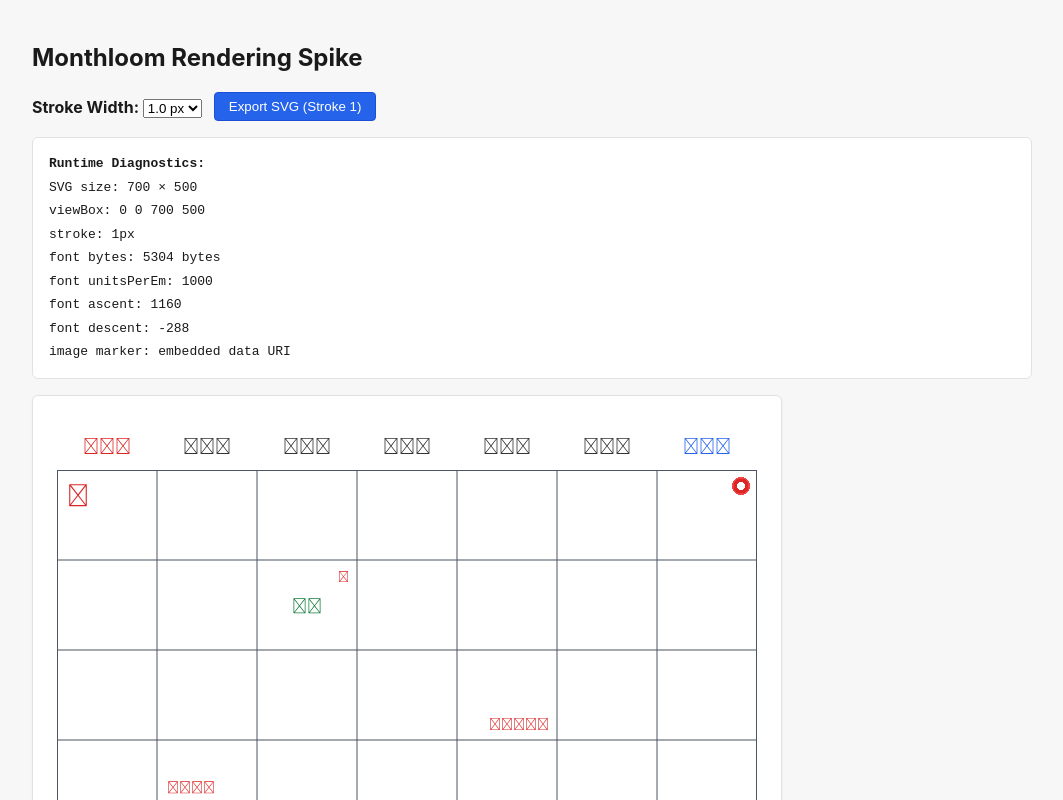
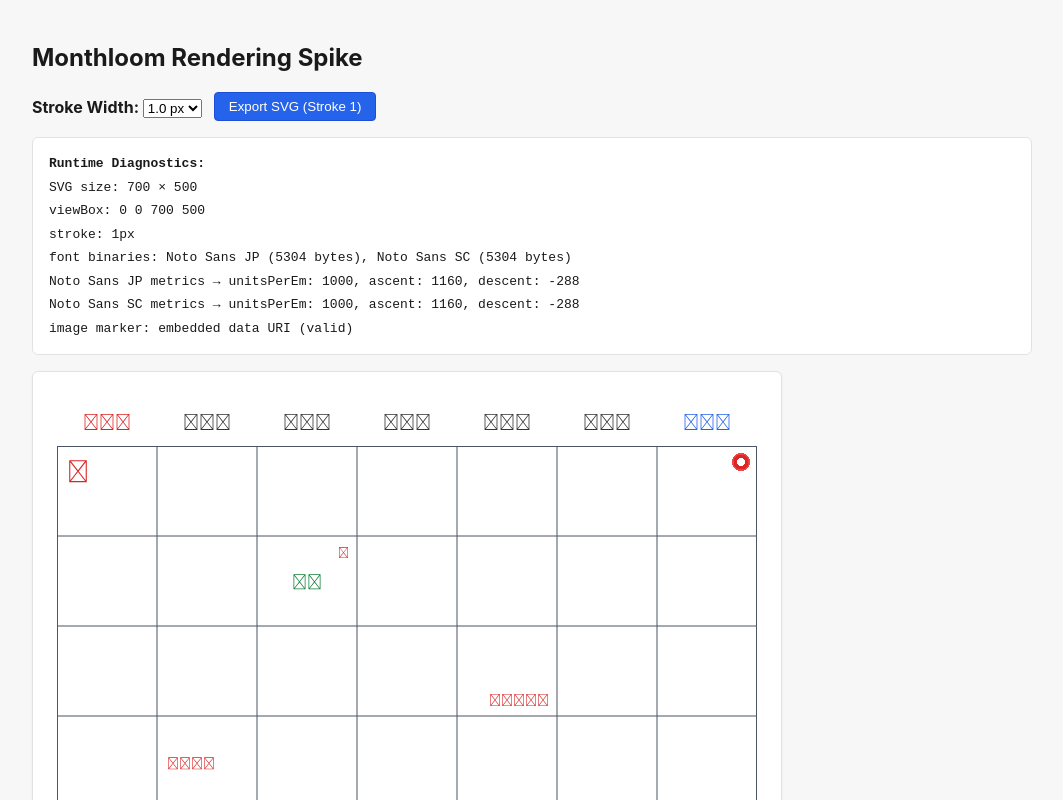
Before and after one commit to Glooory/monthloom, a React (Vite) app: page / in a window 1280 px wide. Shown: the top 800 px of the page, without its empty margins (108-1171 px from the left). Built offline with nearby package versions, Linux system fonts and the light colour scheme.

Commit message:
feat: load Noto Sans SC for Chinese holiday text and markers

```diff
--- a/src/spike/App.tsx
+++ b/src/spike/App.tsx
@@ -13,10 +13,11 @@ import {
 } from "./testData";
 
 export function App() {
-  const [font, setFont] = useState<SpikeFont | null>(null);
+  const [fontJP, setFontJP] = useState<SpikeFont | null>(null);
+  const [fontSC, setFontSC] = useState<SpikeFont | null>(null);
   const [markerDataUri, setMarkerDataUri] = useState<string>("");
   const [strokeWidth, setStrokeWidth] = useState<number>(1);
-  const [fontBytesCount, setFontBytesCount] = useState<number>(0);
+  const [fontBytesCount, setFontBytesCount] = useState<{ jp: number; sc: number }>({ jp: 0, sc: 0 });
   const [error, setError] = useState<string | null>(null);
   const [loading, setLoading] = useState<boolean>(true);
 
@@ -25,29 +26,44 @@ export function App() {
       try {
         setLoading(true);
 
-        // 1. Fetch Google Font binary
-        const textSubset = [
+        // 1. Fetch Google Font binary for Noto Sans JP (Latin, digits, Japanese holidays)
+        const jpSubset = [
           ...WEEKDAYS,
           SAMPLE_TEXTS.singleDigit,
           SAMPLE_TEXTS.doubleDigit,
-          SAMPLE_TEXTS.chinese,
           SAMPLE_TEXTS.japanese,
           SAMPLE_TEXTS.japaneseShort,
+        ].join("");
+
+        const jpBytes = await fetchGoogleFontBytes({
+          family: "Noto Sans JP",
+          weight: 400,
+          style: "normal",
+          text: jpSubset,
+        });
+
+        // 2. Fetch Google Font binary for Noto Sans SC (Chinese holidays, markers)
+        const scSubset = [
+          SAMPLE_TEXTS.chinese,
           SAMPLE_TEXTS.marker,
         ].join("");
 
-        const fontBytes = await fetchGoogleFontBytes({
-          family: "Noto Sans JP",
+        const scBytes = await fetchGoogleFontBytes({
+          family: "Noto Sans SC",
           weight: 400,
           style: "normal",
-          text: textSubset,
+          text: scSubset,
         });
 
-        setFontBytesCount(fontBytes.byteLength);
-        const parsedFont = parseFont(fontBytes);
-        setFont(parsedFont);
+        setFontBytesCount({
+          jp: jpBytes.byteLength,
+          sc: scBytes.byteLength,
+        });
 
-        // 2. Fetch Spike marker image
+        setFontJP(parseFont(jpBytes));
+        setFontSC(parseFont(scBytes));
+
+        // 3. Fetch Spike marker image
         const markerUrl = `${import.meta.env.BASE_URL}spike-marker.png`;
         const markerRes = await fetch(markerUrl);
         if (markerRes.ok) {
@@ -66,13 +82,14 @@ export function App() {
   }, []);
 
   const svgDocument = useMemo(() => {
-    if (!font) return null;
+    if (!fontJP || !fontSC) return null;
     return buildSpikeSvg({
       strokeWidth,
-      font,
+      fontJP,
+      fontSC,
       markerDataUri,
     });
-  }, [font, strokeWidth, markerDataUri]);
+  }, [fontJP, fontSC, strokeWidth, markerDataUri]);
 
   const handleExport = () => {
     if (!svgDocument) return;
@@ -119,19 +136,24 @@ export function App() {
         <div>SVG size: {SPIKE_VIEW_WIDTH} × {SPIKE_VIEW_HEIGHT}</div>
         <div>viewBox: 0 0 {SPIKE_VIEW_WIDTH} {SPIKE_VIEW_HEIGHT}</div>
         <div>stroke: {strokeWidth}px</div>
-        <div>font bytes: {fontBytesCount} bytes</div>
-        {font && (
-          <>
-            <div>font unitsPerEm: {font.unitsPerEm}</div>
-            <div>font ascent: {font.ascent}</div>
-            <div>font descent: {font.descent}</div>
-          </>
+        <div>
+          font binaries: Noto Sans JP ({fontBytesCount.jp} bytes), Noto Sans SC ({fontBytesCount.sc} bytes)
+        </div>
+        {fontJP && (
+          <div>
+            Noto Sans JP metrics &rarr; unitsPerEm: {fontJP.unitsPerEm}, ascent: {fontJP.ascent}, descent: {fontJP.descent}
+          </div>
         )}
-        <div>image marker: {markerDataUri ? "embedded data URI" : "none"}</div>
+        {fontSC && (
+          <div>
+            Noto Sans SC metrics &rarr; unitsPerEm: {fontSC.unitsPerEm}, ascent: {fontSC.ascent}, descent: {fontSC.descent}
+          </div>
+        )}
+        <div>image marker: {markerDataUri ? "embedded data URI (valid)" : "none"}</div>
         {error && <div style={{ color: "red" }}>Error: {error}</div>}
       </div>
 
-      {loading && <p>Loading Google Fonts &amp; resources...</p>}
+      {loading && <p>Loading Google Fonts (SC &amp; JP) &amp; resources...</p>}
 
       {svgDocument && (
         <div className="preview-container">
--- a/src/spike/render/buildSpikeSvg.ts
+++ b/src/spike/render/buildSpikeSvg.ts
@@ -13,12 +13,14 @@ import {
 
 export type BuildSpikeSvgOptions = {
   strokeWidth: number;
-  font: SpikeFont;
+  fontJP: SpikeFont;
+  fontSC?: SpikeFont;
   markerDataUri?: string;
 };
 
 export function buildSpikeSvg(options: BuildSpikeSvgOptions): SvgDocument {
-  const { strokeWidth, font, markerDataUri } = options;
+  const { strokeWidth, fontJP, fontSC, markerDataUri } = options;
+  const chineseFont = fontSC ?? fontJP;
   const nodes: SvgNode[] = [];
 
   const colWidth = SPIKE_VIEW_WIDTH / 7;
@@ -34,7 +36,7 @@ export function buildSpikeSvg(options: BuildSpikeSvgOptions): SvgDocument {
 
     const run = layoutOutlinedText({
       text: day,
-      font,
+      font: fontJP,
       fontSize: 16,
       cell: {
         x: index * colWidth,
@@ -78,7 +80,7 @@ export function buildSpikeSvg(options: BuildSpikeSvgOptions): SvgDocument {
   // "1" in Cell (row 0, col 0)
   const num1Run = layoutOutlinedText({
     text: SAMPLE_TEXTS.singleDigit,
-    font,
+    font: fontJP,
     fontSize: 22,
     cell: getCell(0, 0),
     position: {
@@ -93,7 +95,7 @@ export function buildSpikeSvg(options: BuildSpikeSvgOptions): SvgDocument {
   // "31" in Cell (row 4, col 3)
   const num31Run = layoutOutlinedText({
     text: SAMPLE_TEXTS.doubleDigit,
-    font,
+    font: fontJP,
     fontSize: 22,
     cell: getCell(4, 3),
     position: {
@@ -106,10 +108,10 @@ export function buildSpikeSvg(options: BuildSpikeSvgOptions): SvgDocument {
   nodes.push(...num31Run.paths);
 
   // 4. CJK samples
-  // "春节" in Cell (row 1, col 2) - centered
+  // "春节" in Cell (row 1, col 2) - centered, using Chinese font
   const cjkSpringRun = layoutOutlinedText({
     text: SAMPLE_TEXTS.chinese,
-    font,
+    font: chineseFont,
     fontSize: 15,
     cell: getCell(1, 2),
     position: {
@@ -121,10 +123,10 @@ export function buildSpikeSvg(options: BuildSpikeSvgOptions): SvgDocument {
   });
   nodes.push(...cjkSpringRun.paths);
 
-  // "憲法記念日" in Cell (row 2, col 4) - bottom-right
+  // "憲法記念日" in Cell (row 2, col 4) - bottom-right, using Japanese font
   const cjkKenpouRun = layoutOutlinedText({
     text: SAMPLE_TEXTS.japanese,
-    font,
+    font: fontJP,
     fontSize: 12,
     cell: getCell(2, 4),
     position: {
@@ -136,10 +138,10 @@ export function buildSpikeSvg(options: BuildSpikeSvgOptions): SvgDocument {
   });
   nodes.push(...cjkKenpouRun.paths);
 
-  // "文化の日" in Cell (row 3, col 1) - top-left with offset
+  // "文化の日" in Cell (row 3, col 1) - top-left with offset, using Japanese font
   const cjkBunkaRun = layoutOutlinedText({
     text: SAMPLE_TEXTS.japaneseShort,
-    font,
+    font: fontJP,
     fontSize: 12,
     cell: getCell(3, 1),
     position: {
@@ -151,10 +153,10 @@ export function buildSpikeSvg(options: BuildSpikeSvgOptions): SvgDocument {
   });
   nodes.push(...cjkBunkaRun.paths);
 
-  // 5. Text Marker "假" in Cell (row 1, col 2) - top-right
+  // 5. Text Marker "假" in Cell (row 1, col 2) - top-right, using Chinese font
   const textMarkerRun = layoutOutlinedText({
     text: SAMPLE_TEXTS.marker,
-    font,
+    font: chineseFont,
     fontSize: 11,
     cell: getCell(1, 2),
     position: {
```
Also changed, not shown: scripts/generate-spike-svgs.ts (+18 -6 lines), 4 other files (tests, documents, lock files or other folders).
